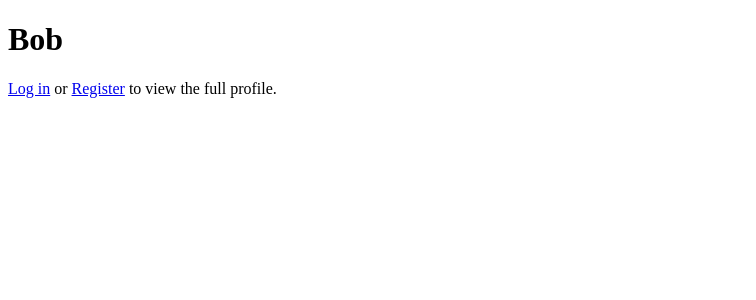
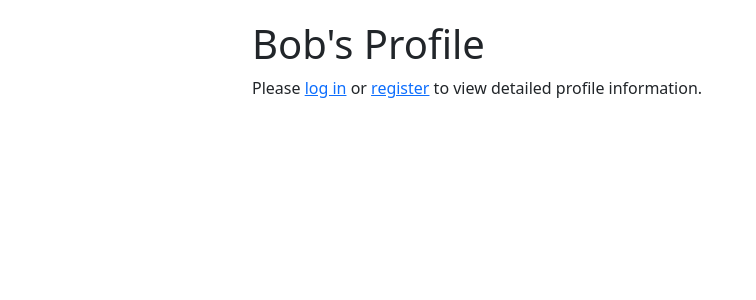
Before and after one commit to gayuk30/cmsc388jgroupproject, a Flask app: page / in a window 1280 px wide. Shown: the top 300 px of the page, without its empty margins (0-756 px from the left). Run offline with Flask 3, Linux system fonts and the light colour scheme; data that the repository does not hold is empty; some libraries are stand-ins or nearby versions.

Commit message:
profile.html

```diff
--- /dev/null
+++ b/flask_app/run.py
@@ -0,0 +1 @@
+from flask_app import create_app
--- a/flask_app/templates/profile.html
+++ b/flask_app/templates/profile.html
@@ -8,63 +8,48 @@
 {% else %}
   <p><a href="/login">log in</a> or <a href="/register">register</a></p>
 {% endif %} -->
-
 <!DOCTYPE html>
 <html lang="en">
 <head>
     <meta charset="UTF-8">
-    <meta name="viewport" content="width=device-width, initial-scale=1.0">
     <title>Profile - Bob</title>
-    <script src="https://maps.googleapis.com/maps/api/js?key=GOOGLE_MAPS_API_KEY&callback=initMap" async defer></script>
-    <!-- add key -->
+    <link href="https://cdn.jsdelivr.net/npm/bootstrap@5.1.3/dist/css/bootstrap.min.css" rel="stylesheet">
     <style>
-        #map {
-            height: 400px;
-            width: 100%;
+        body {
+            padding: 20px;
+        }
+        .container {
+            max-width: 800px;
+            margin: auto;
         }
     </style>
 </head>
 <body>
-    <h1>Bob</h1>
+    <div class="container">
+        <h1>Bob's Profile</h1>
         {% if current_user.is_authenticated %}
             <p>Welcome, {{ current_user.username }}!</p>
-        <div id="map"></div>
             <h2>Job History</h2>
-        <ul>
+            {% if jobs %}
+                <ul class="list-group">
                     {% for job in jobs %}
-                <li>
-                    <strong>{{ job.company }}</strong> ({{ job.position }}) - {{ job.city }}
-                    <br>{{ job.description }}
+                        <li class="list-group-item">
+                            <strong>{{ job.company }}</strong> - {{ job.position }}
+                            <div><small>{{ job.description }}</small></div>
+                            <div>Located in: {{ job.city }}</div>
                         </li>
                     {% endfor %}
                 </ul>
             {% else %}
-        <p><a href="/login">Log in</a> or <a href="/register">Register</a> to view the full profile.</p>
+                <p>No job history available.</p>
             {% endif %}
-    <script>
-        function initMap() {
-            var map = new google.maps.Map(document.getElementById('map'), {
-                zoom: 4,
-                center: {lat: 0, lng: 0} // Adjust based on your data or user location
-            });
-            var bounds = new google.maps.LatLngBounds();
-            {% for job in jobs %}
-            var latLng = new google.maps.LatLng({{ job.lat }}, {{ job.lng }});
-            var marker = new google.maps.Marker({
-                position: latLng,
-                map: map,
-                title: "{{ job.company }} ({{ job.position }})"
-            });
-            var infowindow = new google.maps.InfoWindow({
-                content: "<div><strong>{{ job.company }}</strong><p>{{ job.description }}</p></div>"
-            });
-            marker.addListener('click', function() {
-                infowindow.open(map, marker);
-            });
-            bounds.extend(latLng);
-            {% endfor %}
-            map.fitBounds(bounds);
-        }
-    </script>
+            <div class="mt-3">
+                <a href="/edit_profile" class="btn btn-primary">Edit Profile</a>
+                <a href="/add_job" class="btn btn-secondary">Add Job</a>
+            </div>
+        {% else %}
+            <p>Please <a href="/login">log in</a> or <a href="/register">register</a> to view detailed profile information.</p>
+        {% endif %}
+    </div>
 </body>
 </html>
```
Also changed, not shown: 1 other file. Lines whose indentation alone changed are shown as unchanged.
